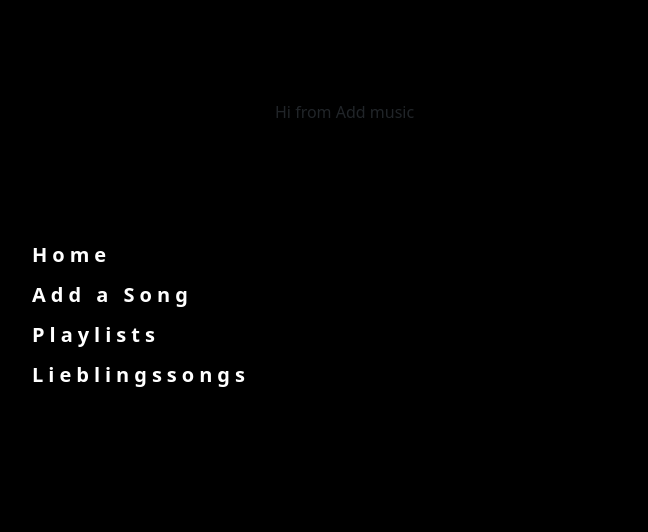
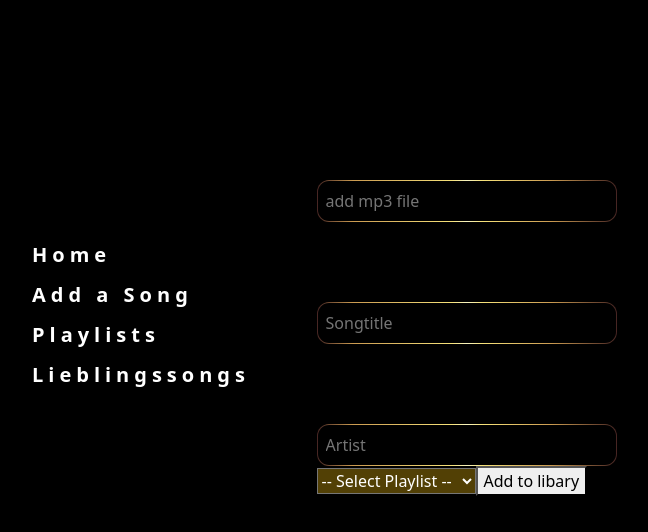
Before and after one commit to BernadetteCh/musicapp, a React (Create React App) app in the folder musicplayer/: page /addSong in a window 1280 px wide. Shown: the top 532 px of the page, without its empty margins (92-740 px from the left). Built offline with nearby package versions, Linux system fonts and the light colour scheme.

Commit message:
Create AddMusic component

```diff
--- a/musicplayer/src/AddMusic/AddMusic.js
+++ b/musicplayer/src/AddMusic/AddMusic.js
@@ -1,7 +1,31 @@
 import React from "react";
+import Input from "../Input";
+import "../Home/Home.css";
 
 const AddMusic = () => {
-  return <div>Hi from Add music</div>;
+  return (
+    <div style={{ marginLeft: "5%" }}>
+      <form>
+        <Input type="text" placeholder="add mp3 file" />
+        <Input type="text" placeholder="Songtitle" />
+        <Input type="text" placeholder="Artist" />
+        <select style={{ background: "#d4a50d63", color: "white" }}>
+          <option defaultValue="select" placeholder="select">
+            -- Select Playlist --
+          </option>
+          <option>Jazz</option>
+          <option>Rock'n&Roll</option>
+          <option>Classic</option>
+          <option>Focus</option>
+          <option>HipHop</option>
+          <option>AustroPop</option>
+          <option>90s</option>
+          <option>Around The World</option>
+        </select>
+        <button> Add to libary</button>
+      </form>
+    </div>
+  );
 };
 
 export default AddMusic;
```
